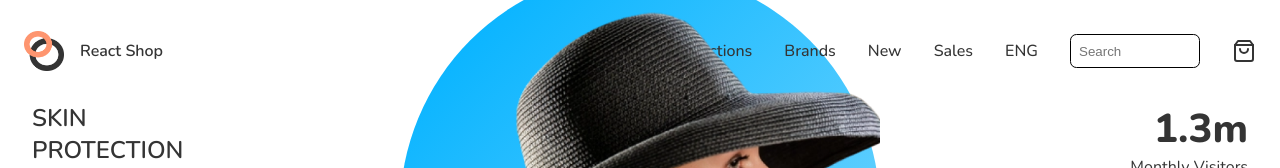
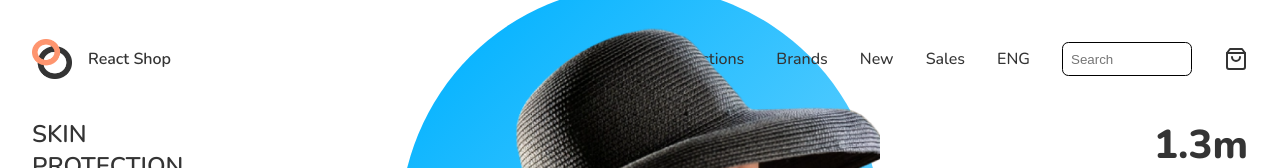
Before and after one commit to CyphrSylph/react-ecommerce, a React (Create React App) app: page / in a window 1280 px wide. Shown: the top 168 px of the page. Built offline with nearby package versions, Linux system fonts and the light colour scheme.

Commit message:
updated container padding and search bar styling

```diff
--- a/src/components/header/header.module.css
+++ b/src/components/header/header.module.css
@@ -1,5 +1,5 @@
 .container{
-    padding: 1.5rem;
+    padding: 2rem;
     display: flex;
 }
 
@@ -40,7 +40,7 @@
     width: 7rem;
     height: 30%;
     outline: none;
-    border: 1px solid;
+    border: 1.5px solid #000;
     border-radius: 0.4rem;
     padding: 0.5rem;
 }
```
